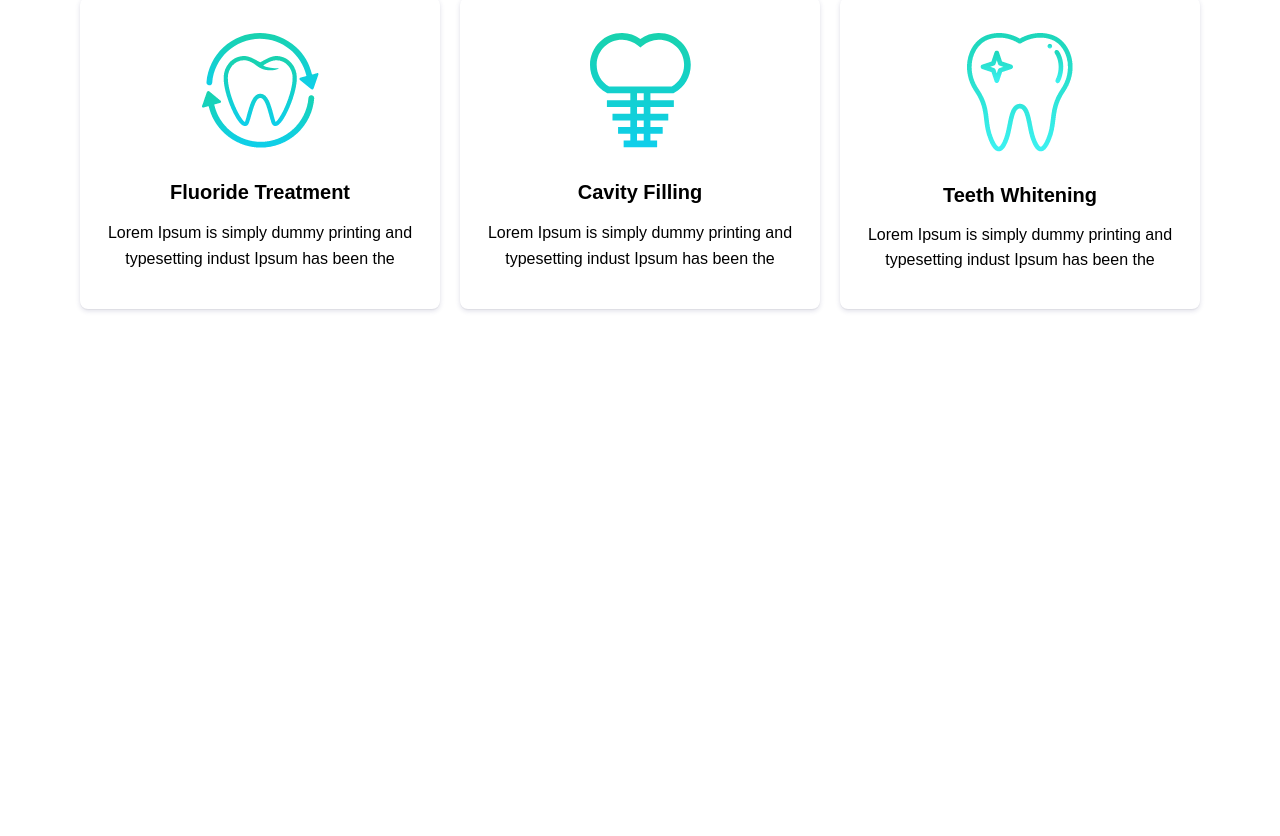
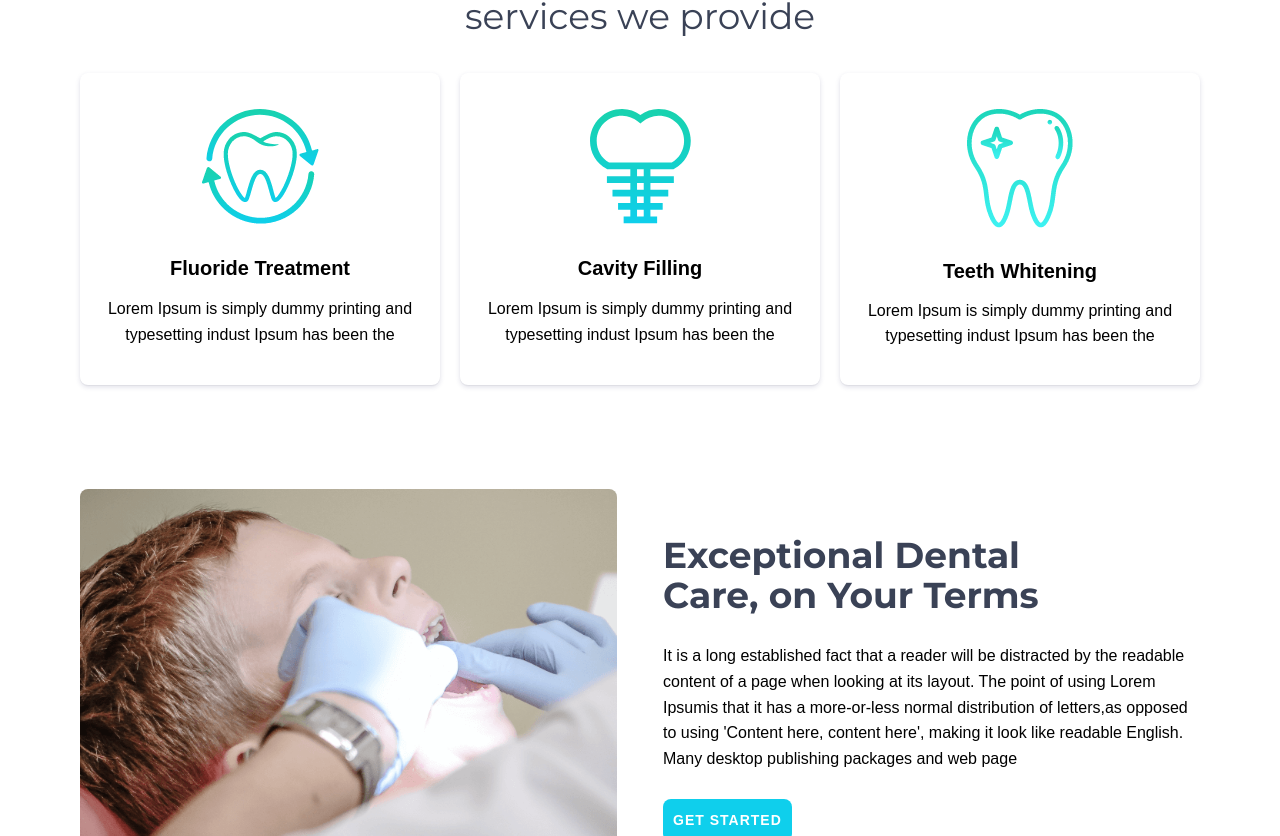
Before and after one commit to UpalBarua/doctors-portal, a React (Vite) app: page / in a window 1280 px wide. Shown: the part 868-1704 px from the top of the page. Before the commit the page ends 1197 px from the top, so only its background shows below. Built offline with nearby package versions, Linux system fonts and the light colour scheme.

Commit message:
about section added

```diff
--- /dev/null
+++ b/src/pages/Home/About/About.jsx
@@ -0,0 +1,27 @@
+import React from 'react';
+import styles from './About.module.css';
+import aboutImg from '../../../assets/images/treatment.png';
+
+const About = () => {
+  return (
+    <section className={`${styles.about} | container`}>
+      <img className={styles.img} src={aboutImg} alt="" />
+      <div className={`${styles.column} | flow`}>
+        <h2 className="title-secondary">
+          Exceptional Dental Care, on Your Terms
+        </h2>
+        <p>
+          It is a long established fact that a reader will be distracted by the
+          readable content of a page when looking at its layout. The point of
+          using Lorem Ipsumis that it has a more-or-less normal distribution of
+          letters,as opposed to using 'Content here, content here', making it
+          look like readable English. Many desktop publishing packages and web
+          page
+        </p>
+        <button className="btn-primary">get started</button>
+      </div>
+    </section>
+  );
+};
+
+export default About;
--- /dev/null
+++ b/src/pages/Home/About/About.module.css
@@ -0,0 +1,36 @@
+/* ******************** */
+/*  ABOUT               */
+/* ******************** */
+.about {
+  display: grid;
+  grid-template-columns: 1fr;
+  align-items: center;
+  gap: var(--spacing-500);
+}
+
+.about h2 {
+  font-weight: var(--fw-semibold);
+}
+
+.img {
+  border-radius: var(--border-radius);
+  width: 100%;
+  object-fit: cover;
+  object-position: center;
+}
+
+@media screen and (min-width: 48em) {
+  .about {
+    --flow: var(--spacing-600);
+    grid-template-columns: repeat(2, 1fr);
+    gap: var(--spacing-800);
+  }
+
+  .img {
+    height: 25rem;
+  }
+
+  .about h2 {
+    width: 80%;
+  }
+}
--- a/src/pages/Home/FeatureCards/FeatureCards.module.css
+++ b/src/pages/Home/FeatureCards/FeatureCards.module.css
@@ -4,7 +4,6 @@
 .grid {
   display: grid;
   gap: var(--spacing-400);
-  margin-block: var(--spacing-800);
 }
 
 .card {
--- a/src/pages/Home/Hero/Hero.module.css
+++ b/src/pages/Home/Hero/Hero.module.css
@@ -2,7 +2,7 @@
 /* HERO                 */
 /* ******************** */
 .hero {
-  padding-block: var(--spacing-600);
+  padding-block: var(--spacing-800);
   background-image: url('../../../assets/images/bg.png');
   background-size: cover;
   background-position: center;
--- a/src/pages/Home/Home.jsx
+++ b/src/pages/Home/Home.jsx
@@ -2,14 +2,21 @@ import React from 'react';
 import Hero from './Hero/Hero';
 import FeatureCards from './FeatureCards/FeatureCards';
 import Services from './Services/Services';
+import About from './About/About';
 
 const Home = () => {
+  const style = {
+    display: 'grid',
+    gap: 'calc(var(--spacing-900) * 1.5)',
+  };
+
   return (
-    <>
+    <main style={style}>
       <Hero />
       <FeatureCards />
       <Services />
-    </>
+      <About />
+    </main>
   );
 };
 
```
Also changed, not shown: src/pages/Home/Home.module.css (deleted).
